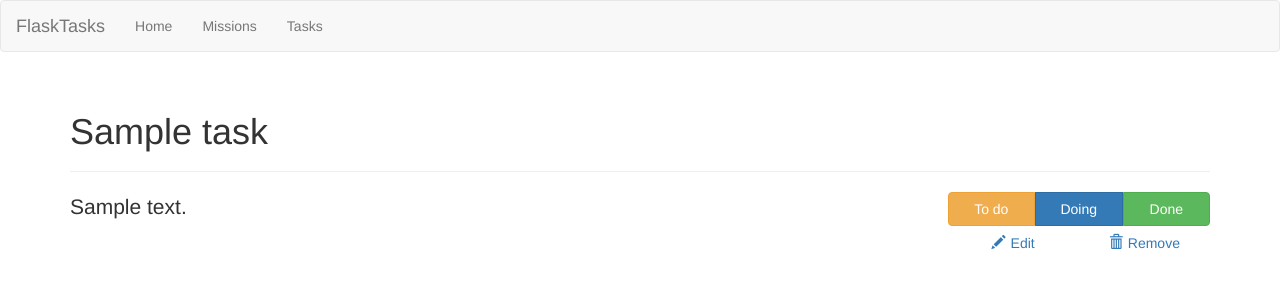
After one commit to gabrielssilva/flasktasks, a Flask app: page /tasks/1 in a window 1280 px wide. The commit adds this page. Shown: the top 300 px of the page. Run offline with Flask 2, Linux system fonts and the light colour scheme; tables that the repository leaves empty hold one stand-in row (values such as "Sample post"); some libraries are stand-ins or nearby versions.

Commit message:
Adds Tasks creation and Kanban
Signed-off-by: Gabriel Silva <gabriel93.silva@gmail.com>

```diff
--- a/flasktasks/models.py
+++ b/flasktasks/models.py
@@ -21,11 +21,11 @@ class Task(db.Model):
     status = db.Column(db.Integer)
     mission_id = db.Column(db.Integer, db.ForeignKey('mission.id'))
 
-    def __init__(self, title, description, mission):
+    def __init__(self, title, description, mission_id):
         self.title = title
         self.description = description
         self.status = Status.TO_DO.value
-        self.mission_id = mission.id
+        self.mission_id = mission_id
 
 class Mission(db.Model):
     id = db.Column(db.Integer, primary_key=True)
--- a/flasktasks/static/css/application.css
+++ b/flasktasks/static/css/application.css
@@ -5,3 +5,15 @@
 .badge-blue {
     background-color: #337ab7;
 }
+
+.btn.new-item .glyphicon {
+    margin-right: 5px;
+}
+
+.kanban .panel .panel-heading .glyphicon {
+    margin-left: 5px;
+}
+
+.task-control .btn .glyphicon {
+    margin-right: 5px;
+}
--- a/flasktasks/templates/base.html
+++ b/flasktasks/templates/base.html
@@ -16,7 +16,7 @@
                 <ul class="nav navbar-nav">
                     <li><a href="{{ url_for('index') }}">Home</a></li>
                     <li><a href="{{ url_for('missions') }}">Missions</a></li>
-                    <li><a href="#">Tasks</a></li>
+                    <li><a href="{{ url_for('tasks') }}">Tasks</a></li>
                 </ul>
             </div>
         </nav>
--- a/flasktasks/templates/mission/index.html
+++ b/flasktasks/templates/mission/index.html
@@ -5,7 +5,7 @@
         <h1>Missions</h1>
     </div>
 
-    <a href="{{ url_for('new_mission') }}" class="btn btn-link">
+    <a href="{{ url_for('new_mission') }}" class="btn btn-link new-item">
         <span class="glyphicon glyphicon-plus"></span><span>New Mission</span>
     </a>
     <div class="list-group">
--- /dev/null
+++ b/flasktasks/templates/task/task.html
@@ -0,0 +1,27 @@
+{% extends "base.html" %}
+{% block body %}
+<div class="container">
+    <div class="page-header">
+        <h1>{{ task.title }}</h1>
+    </div>
+
+    <div class="row">
+        <div class="col-sm-9">
+            <p class="lead">
+                {{ task.description }}
+            </p>
+        </div>
+        <div class="col-sm-3 task-control">
+            <div class="btn-group btn-group-justified" role="group">
+                <a href="{{ url_for('set_status', task_id=task.id, status='to_do') }}" class="btn btn-warning">To do</a>
+                <a href="{{ url_for('set_status', task_id=task.id, status='doing') }}" class="btn btn-primary">Doing</a>
+                <a href="{{ url_for('set_status', task_id=task.id, status='done') }}" class="btn btn-success">Done</a>
+            </div>
+            <div class="btn-group btn-group-justified" role="group">
+                <a href="#" class="btn btn-link"><span class="glyphicon glyphicon-pencil"></span>Edit</a>
+                <a href="#" class="btn btn-link"><span class="glyphicon glyphicon-trash"></span>Remove</a>
+            </div>
+        </div>
+    </div>
+</div>
+{% endblock %}
--- a/flasktasks/views.py
+++ b/flasktasks/views.py
@@ -1,6 +1,7 @@
-from flask import render_template, request, redirect, url_for
+from flask import render_template, request, redirect, url_for, abort
+from collections import defaultdict
 from flasktasks import app, db
-from flasktasks.models import Mission
+from flasktasks.models import Mission, Task, Status
 
 
 @app.route('/')
@@ -25,5 +26,40 @@ def new_mission():
 
 @app.route('/tasks')
 def tasks():
-    print(request.args)
-    return redirect(url_for('missions'))
+    tasks = Task.query.all()
+    tasks_by_status = defaultdict(list)
+    for task in tasks:
+        status = Status(task.status).name
+        tasks_by_status[status].append(task)
+    return render_template('task/index.html', tasks=tasks_by_status)
+
+@app.route('/tasks/new', methods=['POST', 'GET'])
+def new_task():
+    if request.method == 'POST':
+        task = Task(request.form.get('title'),
+                    request.form.get('description'),
+                    1)
+        db.session.add(task)
+        db.session.commit()
+        return redirect(url_for('tasks'))
+    else:
+        return render_template('task/new.html')
+
+@app.route('/tasks/<int:task_id>')
+def task(task_id):
+    task = Task.query.get(task_id)
+    if task == None: abort(404)
+    return render_template('task/task.html', task=task)
+
+@app.route('/tasks/<int:task_id>/set_status/<status>')
+def set_status(task_id, status):
+    task = Task.query.get(task_id)
+    if task == None: abort(404)
+    try:
+        task.status = Status[status.upper()].value
+    except KeyError:
+        abort(400)
+
+    db.session.add(task)
+    db.session.commit()
+    return redirect(url_for('tasks'))
```
Also changed, not shown: flasktasks/templates/task/index.html (added, +29 -0 lines), flasktasks/templates/task/kanban_panel.html (added, +15 -0 lines), flasktasks/templates/task/new.html (added, +19 -0 lines).
